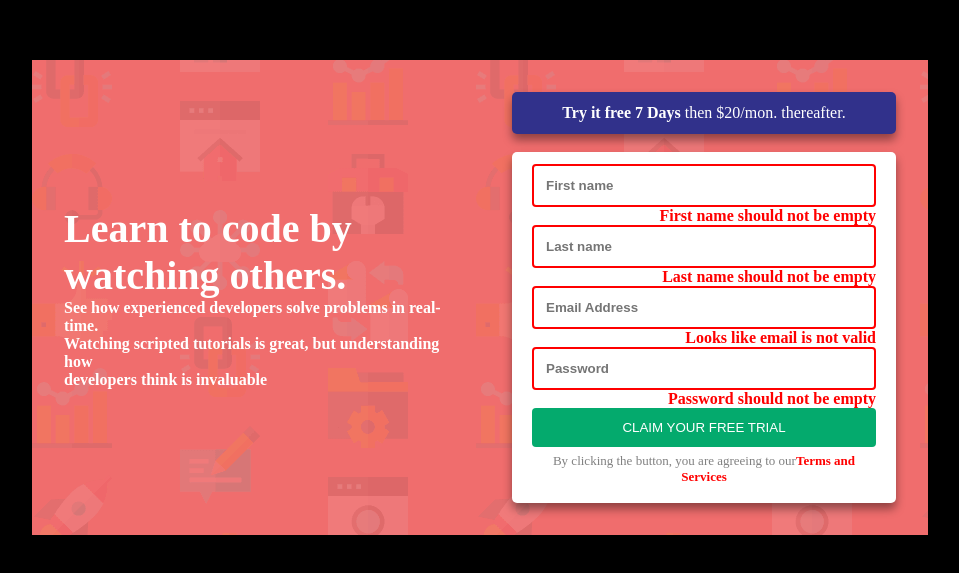
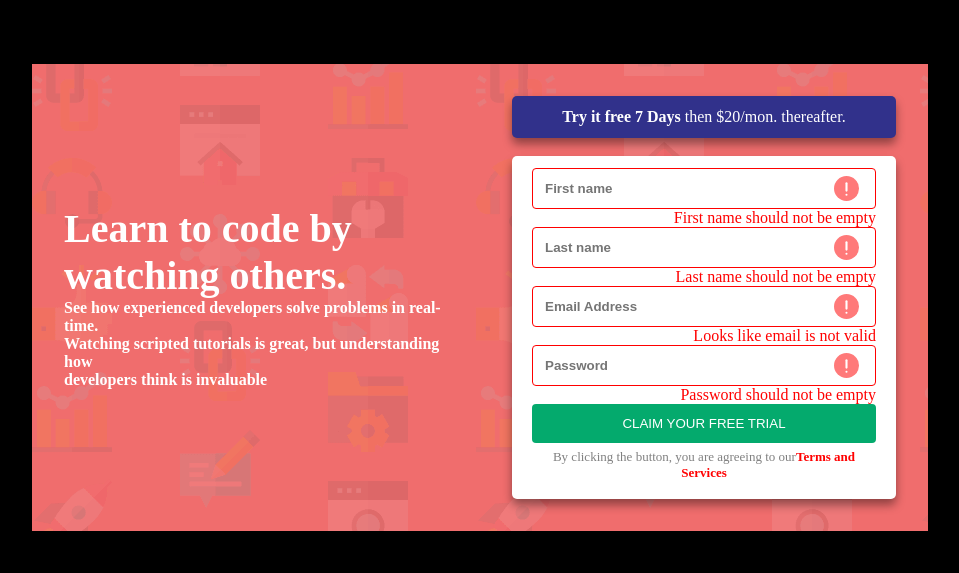
Before and after one commit to Lilywd/-Responsiveness-and-Media-Queries, a plain HTML site: page index.html in a window 1280 px wide. Shown: the part 103-676 px from the top of the page, without its empty margins (160-1119 px from the left). Drawn offline with Linux system fonts and the light colour scheme.

Commit message:
final update

```diff
--- a/index.html
+++ b/index.html
@@ -27,25 +27,25 @@
          <form>
           <div>
             <input type="text" id="firstname"  class="input" placeholder="First name" required/>
-          <span style="color:red; float:right;font-weight: bold;">First name  should not be empty</span>
+          <span style="color:red; float:right;">First name  should not be empty</span>
           </div>
           <br />
 
           <div>
             <input type="text" id="lastname"  class="input" placeholder="Last name" required/>
-          <span style="color:red; float:right; font-weight: bold;"> Last name  should not be empty</span>
+          <span style="color:red; float:right;"> Last name  should not be empty</span>
           </div>
           <br />
 
           <div>
             <input type="email" id="email"  class="input" placeholder="Email Address" required/>
-          <span style="color:red; float:right; font-weight: bold;"> Looks like email is not valid</span>
+          <span style="color:red; float:right;"> Looks like email is not valid</span>
           </div>
           <br />
 
           <div>
             <input type="password"  class="input" id="password" placeholder="Password" required/>
-          <span style="color:red; float:right; font-weight: bold;" >Password should not be empty </span>
+          <span style="color:red; float:right;" >Password should not be empty </span>
           </div>
           <br />
 
--- a/styles.css
+++ b/styles.css
@@ -133,12 +133,15 @@ input + span::before {
 }
 
 input:invalid {
-  border: 2px solid red;
+  border: 1px solid red;
 }
 
 input:invalid + span::before {
   content: span ;
-  background-image: url("images/icon-error.svg");
-  background-repeat: no-repeat;
   color: red;
 }
+
+input:invalid {
+  background: url("images/icon-error.svg") no-repeat 95% 50% ;
+  background-size: 25px;
+}
```
